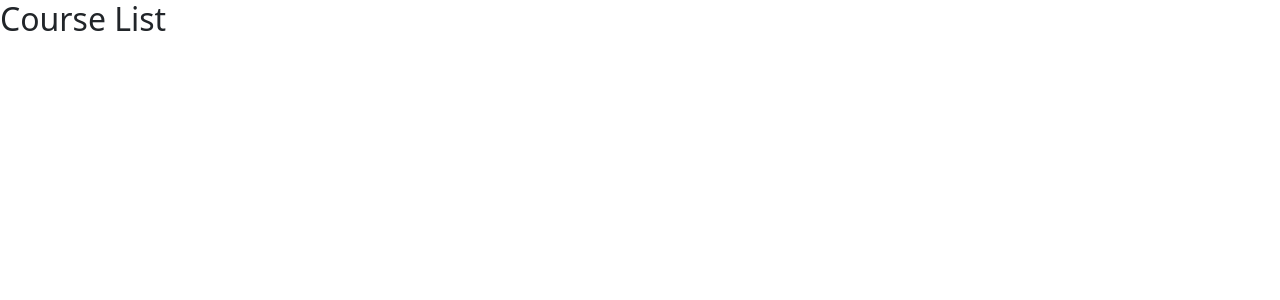
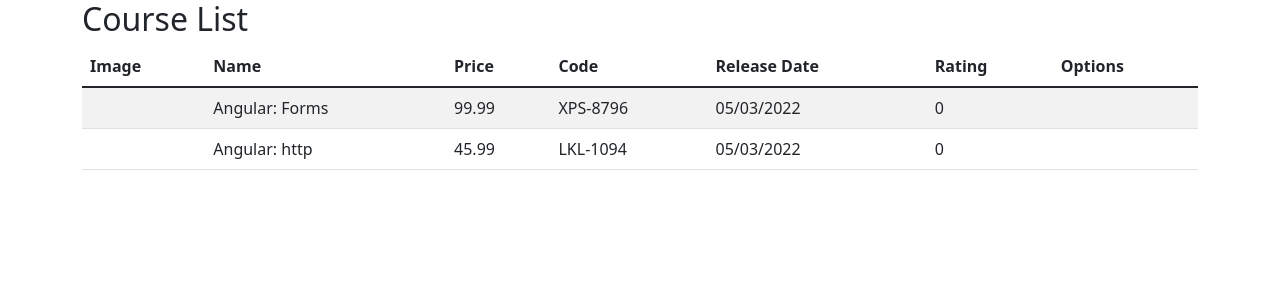
Before and after one commit to gjmb/DIO-Projeto-Demo-Course-Manager, an Angular app: page / in a window 1280 px wide. Shown: the top 300 px of the page. Built offline with nearby package versions, Linux system fonts and the light colour scheme.

Commit message:
Implementa o componente CourseListComponent
Adiciona a classe course.ts e adiciona a tabela para exibir os dados
usando o framework bootstrap

```diff
--- a/src/app/app.component.html
+++ b/src/app/app.component.html
@@ -1,4 +1,7 @@
-<app-course-list></app-course-list>
+<div class="container">
+    <app-course-list></app-course-list>
+</div>
+
 
 
 <!--
--- a/src/app/app.component.ts
+++ b/src/app/app.component.ts
@@ -7,4 +7,5 @@
 })
 export class AppComponent {
   title = 'DIO-Projeto-Demo-Course-Manager';
+  name = 'John Boy'
 }
--- a/src/app/courses/course-list.component.html
+++ b/src/app/courses/course-list.component.html
@@ -1 +1,26 @@
 <h2>Course List</h2>
+
+<table class="table table-striped">
+    <thead>
+        <tr>
+            <th>Image</th>
+            <th>Name</th>
+            <th>Price</th>
+            <th>Code</th>
+            <th>Release Date</th>
+            <th>Rating</th>
+            <th>Options</th>
+        </tr>
+    </thead>
+    <tbody>
+        <tr *ngFor="let course of courses">
+            <td>{{ course.imageURL}}</td>
+            <td>{{ course.name}}</td>
+            <td>{{ course.price}}</td>
+            <td>{{ course.code}}</td>
+            <td>{{ course.releaseDate}}</td>
+            <td>{{ course.rating}}</td>
+            <td></td>
+        </tr>
+    </tbody>
+</table>
--- a/src/app/courses/course-list.component.ts
+++ b/src/app/courses/course-list.component.ts
@@ -1,12 +1,18 @@
-import { Component } from "@angular/core";
+import { Component, OnInit } from "@angular/core";
+import { Course } from "./course";
 
 @Component({
     selector:'app-course-list',
     templateUrl: './course-list.component.html'
 
 })
-export class CourseListComponent {
+export class CourseListComponent implements OnInit{
 
+    courses: Course [] = [];
 
+    ngOnInit(): void {
+        this.courses.push(new Course(1,'Angular: Forms','',99.99,'XPS-8796',120,0,'05/03/2022'));
+        this.courses.push(new Course(2,'Angular: http','',45.99,'LKL-1094',90,0,'05/03/2022'));
+    }
 
 }
--- /dev/null
+++ b/src/app/courses/course.ts
@@ -0,0 +1,22 @@
+
+export class Course{
+    id: number;
+    name: string;
+    imageURL: string;
+    price: number;
+    code: string;
+    duration: number;
+    rating: number;
+    releaseDate:string;
+
+    constructor(id:number,  name: string,imageURL: string,price: number,code: string,duration: number,rating: number,releaseDate:string){
+        this.id=id;
+        this.name=name;
+        this.imageURL=imageURL;
+        this.price=price;
+        this.code=code;
+        this.duration=duration;
+        this.rating=rating;
+        this.releaseDate=releaseDate;
+    }
+}
```
